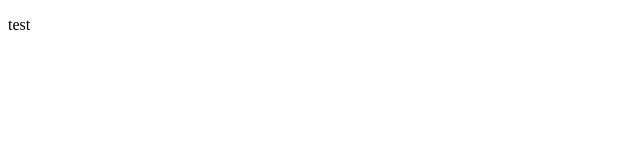
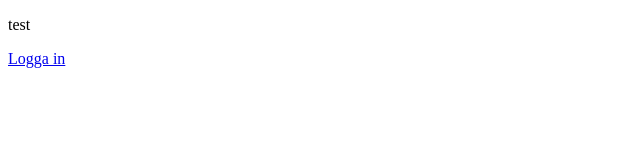
Before and after one commit to preaker81/gitTest, a plain HTML site: page index.html in a window 1280 px wide. Shown: the full height of the page, 0-640 px from the left. Drawn offline with Linux system fonts and the light colour scheme.

Commit message:
Login Function

```diff
--- a/index.html
+++ b/index.html
@@ -8,5 +8,6 @@
 </head>
 <body>
     <p>test</p>
+    <a href="login.js">Logga in</a>
 </body>
 </html>
--- /dev/null
+++ b/login.js
@@ -0,0 +1 @@
+console.log("login");
```
Also changed, not shown: 1 other file.
